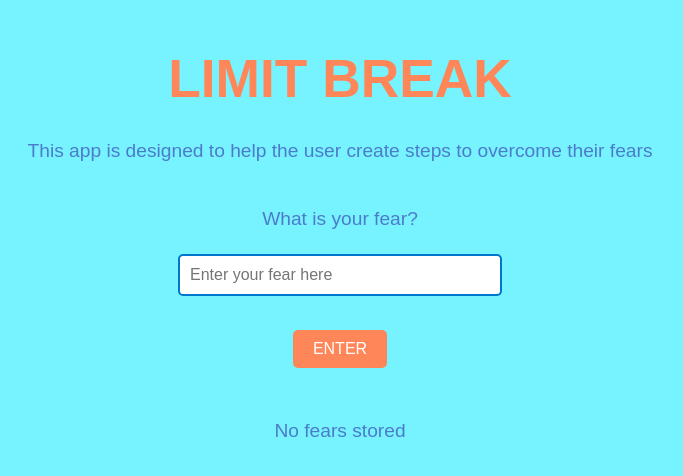
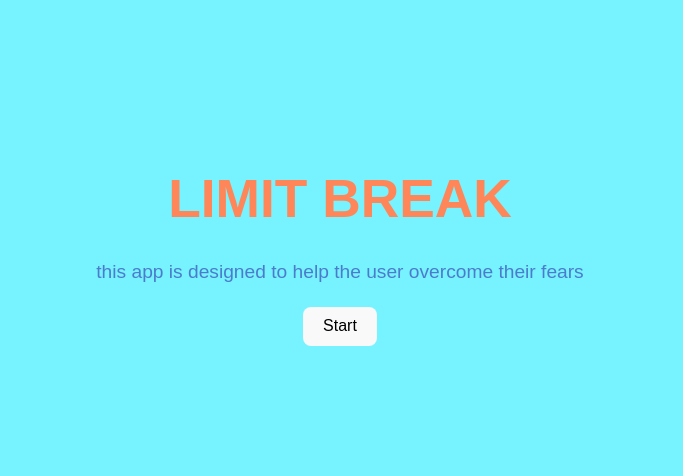
Before and after one commit to joey1pelletier/pelletier-atls4630-project2, a React (Vite) app in the folder Limit_Break/: page / in a window 1280 px wide. Shown: the part 160-636 px from the top of the page, without its empty margins (300-983 px from the left). Built offline with nearby package versions, Linux system fonts and the light colour scheme.

Commit message:
creating booleans to display different components based on user input

```diff
--- a/Limit_Break/src/App.jsx
+++ b/Limit_Break/src/App.jsx
@@ -1,15 +1,50 @@
 import './App.css';
+import { useState } from "react";
 import UserFear from './UserFear';
+import StoredUserFear from './StoredUserFear';
+
+function App() {
+  const [section_ON, setSection_ON] = useState(false);
+  const [userFear, setUserFear] = useState('');
+  const [buttonClicked, setButtonClicked] = useState(false);
+
+
+  function isOnScreen() {
+    setSection_ON(true);
+    setButtonClicked(true);
+  }
+
+  function isNotOnScreen() {
+    setSection_ON(false);
+
+  }
+
+  function handleUserFearInput(fear) {
+    setUserFear(fear);
+    setSection_ON(false);
+  }
 
 
 
-function App() {
   return (
     <div className="LimitBreak">
       <h1>LIMIT BREAK</h1>
-      <p>This app is designed to help the user create steps to overcome their fears</p>
 
-      < UserFear />
+      {!buttonClicked && <p>this app is designed to help the user overcome their fears</p>}
+
+      <div className='UserFear'>
+      {!buttonClicked && <button onClick={isOnScreen}>Start</button>}
+        {section_ON && <UserFear onFearEntry={handleUserFearInput} />}
+      </div>
+
+      <div className='StoredUserFear'>
+        {userFear && <StoredUserFear User_Fear={userFear} isNotOnScreen={isNotOnScreen} />}
+
+        {buttonClicked && <button onClick={isOnScreen}>Create Steps</button>}
+      </div>
+
+
+
 
     </div>
   );
--- /dev/null
+++ b/Limit_Break/src/StoredUserFear.jsx
@@ -0,0 +1,25 @@
+export default function StoredUserFear({ User_Fear, isNotOnScreen }) {
+  return (
+    <div className="TheUserFear">
+      {User_Fear === '' ? (
+        <p>No fears stored</p>
+      ) : (
+        <table>
+          <thead>
+            <tr>
+              <th>Fear</th>
+            </tr>
+          </thead>
+          <tbody>
+            <tr>
+              <td>{User_Fear}</td>
+            </tr>
+          </tbody>
+        </table>
+      )}
+
+    </div>
+
+  );
+
+}
--- a/Limit_Break/src/UserFear.jsx
+++ b/Limit_Break/src/UserFear.jsx
@@ -1,28 +1,30 @@
 import { useState } from "react";
 
-export default function UserFear() {
+export default function UserFear({ onFearEntry }) {
   const [FEAR, setFEAR] = useState('');
-  const [CurrFEAR, setCurFEAR] = useState('');
+  const [Message, setMessage]= ('')
 
-  const handleChange = (event) => {
+
+const handleChange = (event) => {
     setFEAR(event.target.value);
   };
 
   const handleClick = () => {
-    if (FEAR.trim() !== "") {
-      setCurFEAR(FEAR);
+    if (FEAR.trim() !== '') {
+      onFearEntry(FEAR);
       setFEAR('');
+      setMessage('to overcome fears, it is important to create smaller goals to work towards overcoming bigger fears')
+
     }
   };
 
   return (
     <>
+
       <p>What is your fear?</p>
-
       <div className="Fear">
         <div className="TheUserFear">
           <label htmlFor="userfear" className="form-label"></label>
-
           <input
             type="text"
             className="FEAR"
@@ -33,28 +35,9 @@ export default function UserFear() {
           />
           <br />
           <button type="button" className="EnterFearbtn" onClick={handleClick}>
-            ENTER
+            Submit
           </button>
         </div>
-      </div>
-
-      <div className="TheUserFear">
-        {CurrFEAR === '' ? (
-          <p>No fears stored</p>
-        ) : (
-          <table>
-            <thead>
-              <tr>
-                <th>Fear</th>
-              </tr>
-            </thead>
-            <tbody>
-              <tr>
-                <td>{CurrFEAR}</td>
-              </tr>
-            </tbody>
-          </table>
-        )}
       </div>
     </>
   );
```
